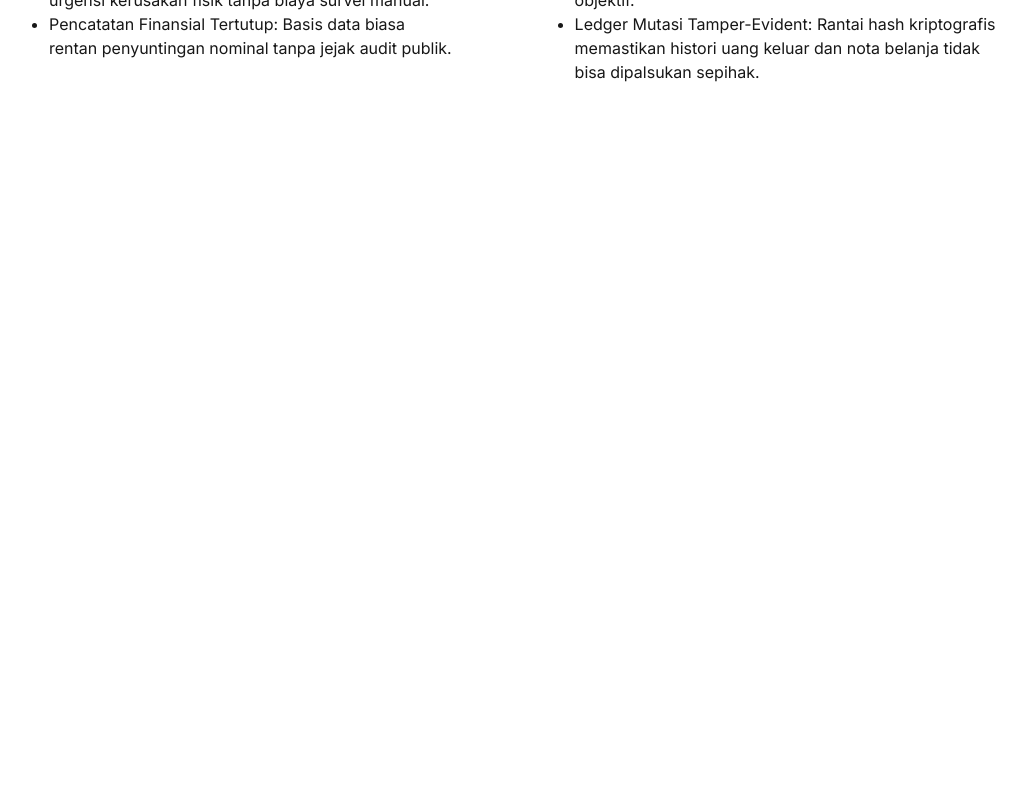
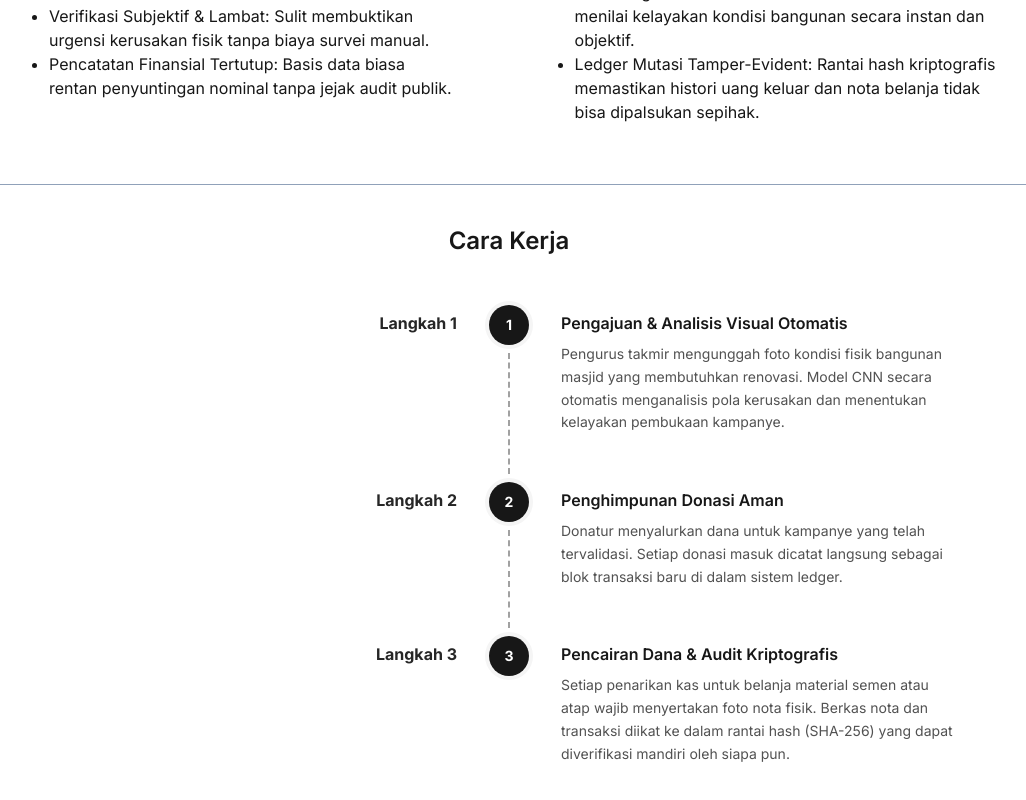
Before and after one commit to ganzawajendra/pedulimasjid-dev, a Next.js app: page / in a window 1280 px wide. Shown: the part 1498-2298 px from the top of the page, without its empty margins (131-1157 px from the left). Before the commit the page ends 1602 px from the top, so only its background shows below. Built offline with nearby package versions, Linux system fonts and the light colour scheme.

Commit message:
fix: memperbaiki navbar

```diff
--- a/app/layout.tsx
+++ b/app/layout.tsx
@@ -18,7 +18,7 @@ export default function RootLayout({ children }: LayoutProps<"/">) {
       lang="en"
       className={`${inter.className} h-full antialiased`}
     >
-      <body className={`${inter.className} min-h-full flex flex-col`} suppressHydrationWarning>
+      <body className={`${inter.className} min-h-full flex flex-col`}>
         {children}
       </body>
     </html>
--- a/app/page.tsx
+++ b/app/page.tsx
@@ -2,29 +2,13 @@ import Image from "next/image";
 import { ChevronDown } from "lucide-react";
 import SocialProofStripCard from "@/components/social-proof-strip-card";
 import ProblemSolutionCard from "@/components/problem-solution-card";
+import Navbar from "@/components/navbar";
 
 export default function Home() {
   return (
     <div>
       {/* Navbar */}
-      <nav className="border-b-1 h-[64px] flex items-center justify-between px-20 hidden">
-        <Image
-          src="/logo-black.png"
-          width={110}
-          height={62}
-          alt="Logo Peduli Masjid Dark"
-          className="w-[110px] h-auto"
-        />
-        <div className="nav-menu flex items-center gap-10">
-          <a href="">Kampanye</a>
-          <a href="">Cara Kerja</a>
-          <a href="">Fitur Integritas</a>
-          <a href="">Audit & Transparansi</a>
-        </div>
-        <div className="action bg-black text-[var(--background)] px-3 py-1 rounded">
-          <a href="">Masuk</a>
-        </div>
-      </nav>
+      <Navbar />
 
       {/* Hero Section */}
       <div className="relative h-screen w-full overflow-hidden flex flex-col items-center justify-center">
@@ -95,7 +79,7 @@ export default function Home() {
       </div>
 
       {/* Problem & Solution */}
-      <div className="flex flex-col items-center justify-center mx-30">
+      <div className="flex flex-col items-center justify-center px-30 py-10 border-b-1 border-slate-400">
         <h3 className="text-2xl font-semibold">
           Menjawab Krisis Kepercayaan dalam Penggalangan Dana Konvensional
         </h3>
@@ -120,6 +104,74 @@ export default function Home() {
           />
         </div>
       </div>
+
+      {/* How it Works */}
+      <div className="flex flex-col items-center justify-center px-30 py-10">
+        <h3 className="text-2xl font-semibold mb-12">
+          Cara Kerja
+        </h3>
+        <div className="w-full max-w-4xl flex flex-col">
+          {[
+            {
+              step: "Langkah 1",
+              number: 1,
+              title: "Pengajuan & Analisis Visual Otomatis",
+              description:
+                "Pengurus takmir mengunggah foto kondisi fisik bangunan masjid yang membutuhkan renovasi. Model CNN secara otomatis menganalisis pola kerusakan dan menentukan kelayakan pembukaan kampanye.",
+            },
+            {
+              step: "Langkah 2",
+              number: 2,
+              title: "Penghimpunan Donasi Aman",
+              description:
+                "Donatur menyalurkan dana untuk kampanye yang telah tervalidasi. Setiap donasi masuk dicatat langsung sebagai blok transaksi baru di dalam sistem ledger.",
+            },
+            {
+              step: "Langkah 3",
+              number: 3,
+              title: "Pencairan Dana & Audit Kriptografis",
+              description:
+                "Setiap penarikan kas untuk belanja material semen atau atap wajib menyertakan foto nota fisik. Berkas nota dan transaksi diikat ke dalam rantai hash (SHA-256) yang dapat diverifikasi mandiri oleh siapa pun.",
+            },
+          ].map((item, index, arr) => {
+            const isLast = index === arr.length - 1;
+            return (
+              <div key={item.number} className="flex items-stretch gap-8">
+                {/* Konten Kiri */}
+                <div className="flex-1 text-right pt-1.5">
+                  <span className="font-bold text-neutral-800">
+                    {item.step}
+                  </span>
+                </div>
+
+                {/* Tengah: Nomor & Garis Putus-putus */}
+                <div className="flex flex-col items-center shrink-0">
+                  <div className="w-10 h-10 rounded-full bg-neutral-900 text-white flex items-center justify-center font-bold text-sm shadow-sm ring-4 ring-neutral-100 shrink-0">
+                    {item.number}
+                  </div>
+                  {!isLast && (
+                    <div className="w-0 flex-1 border-l-2 border-dashed border-neutral-400 my-2 min-h-16" />
+                  )}
+                </div>
+
+                {/* Konten Kanan: Penjelasan */}
+                <div
+                  className={`flex-1 text-left pt-1.5 ${
+                    isLast ? "pb-4" : "pb-12"
+                  }`}
+                >
+                  <h4 className="font-semibold text-neutral-900">
+                    {item.title}
+                  </h4>
+                  <p className="text-neutral-600 mt-2 leading-relaxed text-sm">
+                    {item.description}
+                  </p>
+                </div>
+              </div>
+            );
+          })}
+        </div>
+      </div>
     </div>
   );
 }
--- /dev/null
+++ b/components/navbar.tsx
@@ -0,0 +1,60 @@
+"use client";
+
+import { useEffect, useState } from "react";
+import Image from "next/image";
+
+export default function Navbar() {
+  const [isVisible, setIsVisible] = useState(false);
+
+  useEffect(() => {
+    const handleScroll = () => {
+      // Muncul saat melewati hero section (sekitar 75% tinggi viewport)
+      const heroThreshold = window.innerHeight * 0.75;
+      if (window.scrollY > heroThreshold) {
+        setIsVisible(true);
+      } else {
+        setIsVisible(false);
+      }
+    };
+
+    window.addEventListener("scroll", handleScroll, { passive: true });
+    handleScroll();
+
+    return () => window.removeEventListener("scroll", handleScroll);
+  }, []);
+
+  return (
+    <nav
+      className={`fixed top-0 left-0 right-0 z-50 h-[64px] flex items-center justify-between px-20 bg-white/80 backdrop-blur-md border-b border-slate-200/80 transition-all duration-300 ease-in-out ${
+        isVisible
+          ? "translate-y-0 opacity-100 shadow-sm pointer-events-auto"
+          : "-translate-y-full opacity-0 pointer-events-none"
+      }`}
+    >
+      <Image
+        src="/logo-black.png"
+        width={110}
+        height={62}
+        alt="Logo Peduli Masjid Dark"
+        className="w-[110px] h-auto"
+      />
+      <div className="nav-menu flex items-center gap-10 text-sm font-medium text-neutral-700">
+        <a href="" className="hover:text-black transition-colors">
+          Kampanye
+        </a>
+        <a href="" className="hover:text-black transition-colors">
+          Cara Kerja
+        </a>
+        <a href="" className="hover:text-black transition-colors">
+          Fitur Integritas
+        </a>
+        <a href="" className="hover:text-black transition-colors">
+          Audit & Transparansi
+        </a>
+      </div>
+      <div className="action bg-black text-white px-4 py-1.5 rounded hover:bg-neutral-800 transition-colors text-sm font-medium">
+        <a href="">Masuk</a>
+      </div>
+    </nav>
+  );
+}
```
